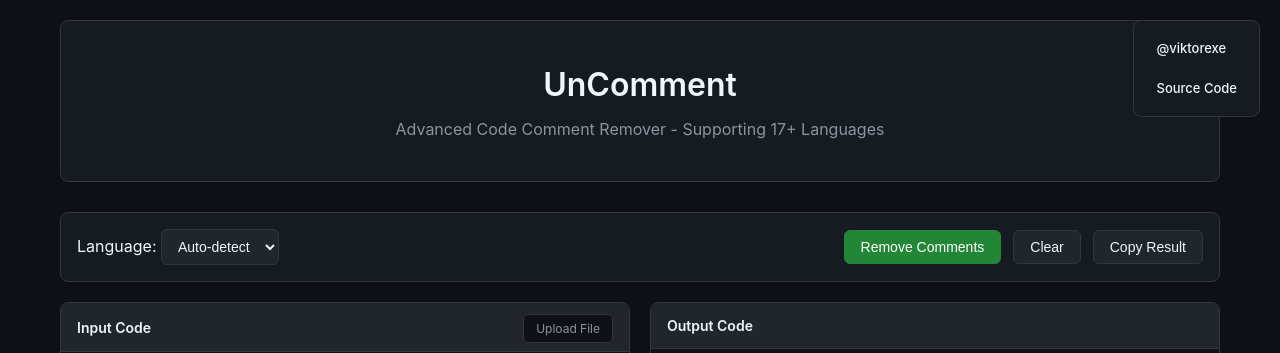
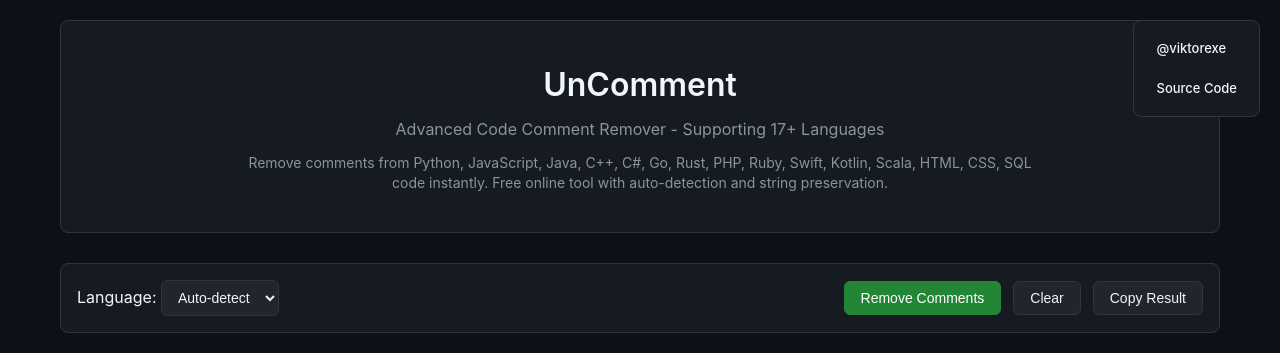
Before and after one commit to viktorexe/uncomment, a Flask app: page / in a window 1280 px wide. Shown: the top 353 px of the page. Run offline with Flask 3, Linux system fonts and the light colour scheme.

Commit message:
sitemapping

```diff
--- a/main.py
+++ b/main.py
@@ -51,5 +51,20 @@ def process_code():
 def get_supported_languages():
     return jsonify(comment_processor.get_supported_languages())
 
+@app.route('/sitemap.xml')
+def sitemap():
+    from flask import send_from_directory
+    return send_from_directory('.', 'sitemap.xml')
+
+@app.route('/robots.txt')
+def robots():
+    from flask import send_from_directory
+    return send_from_directory('.', 'robots.txt')
+
+@app.route('/logo.png')
+def logo():
+    from flask import send_from_directory
+    return send_from_directory('.', 'logo.png')
+
 if __name__ == '__main__':
     app.run(debug=True)
--- /dev/null
+++ b/robots.txt
@@ -0,0 +1,3 @@
+User-agent: *
+Allow: /
+Sitemap: https://uncomment.vercel.app/sitemap.xml
--- a/static/css/style.css
+++ b/static/css/style.css
@@ -49,6 +49,16 @@ body {
 .subtitle {
     font-size: 16px;
     color: var(--text-secondary);
+}
+
+.seo-text {
+    font-size: 14px;
+    color: var(--text-secondary);
+    margin-top: 12px;
+    max-width: 800px;
+    margin-left: auto;
+    margin-right: auto;
+    line-height: 1.4;
 }
 
 .controls {
--- a/templates/index.html
+++ b/templates/index.html
@@ -3,7 +3,71 @@
 <head>
     <meta charset="UTF-8">
     <meta name="viewport" content="width=device-width, initial-scale=1.0">
-    <title>UnComment - Code Comment Remover</title>
+    <title>UnComment - Advanced Code Comment Remover | Remove Comments from 17+ Languages</title>
+    <meta name="description" content="Free online tool to remove comments from code. Supports Python, JavaScript, Java, C++, C#, Go, Rust, PHP, Ruby, Swift, Kotlin, Scala, HTML, CSS, SQL and more. Fast, accurate, and preserves string literals.">
+    <meta name="keywords" content="remove comments, code cleaner, comment remover, python comment remover, javascript comment remover, java comment remover, c++ comment remover, code formatter, programming tools, developer tools">
+    <meta name="author" content="viktorexe">
+    <meta name="robots" content="index, follow">
+    <link rel="canonical" href="https://uncomment.vercel.app/">
+
+    <!-- Favicon -->
+    <link rel="icon" type="image/png" href="/logo.png">
+    <link rel="shortcut icon" href="/logo.png">
+    <link rel="apple-touch-icon" href="/logo.png">
+
+    <!-- Open Graph / Facebook -->
+    <meta property="og:type" content="website">
+    <meta property="og:url" content="https://uncomment.vercel.app/">
+    <meta property="og:title" content="UnComment - Advanced Code Comment Remover">
+    <meta property="og:description" content="Free online tool to remove comments from code. Supports 17+ programming languages including Python, JavaScript, Java, C++, and more.">
+    <meta property="og:image" content="https://uncomment.vercel.app/logo.png">
+    <meta property="og:site_name" content="UnComment">
+
+    <!-- Twitter -->
+    <meta property="twitter:card" content="summary_large_image">
+    <meta property="twitter:url" content="https://uncomment.vercel.app/">
+    <meta property="twitter:title" content="UnComment - Advanced Code Comment Remover">
+    <meta property="twitter:description" content="Free online tool to remove comments from code. Supports 17+ programming languages including Python, JavaScript, Java, C++, and more.">
+    <meta property="twitter:image" content="https://uncomment.vercel.app/logo.png">
+    <meta property="twitter:creator" content="@viktorexe">
+
+    <!-- Additional SEO -->
+    <meta name="theme-color" content="#1a1a1a">
+    <meta name="msapplication-TileColor" content="#1a1a1a">
+    <meta name="application-name" content="UnComment">
+
+    <!-- Schema.org structured data -->
+    <script type="application/ld+json">
+    {
+      "@context": "https://schema.org",
+      "@type": "WebApplication",
+      "name": "UnComment",
+      "description": "Advanced code comment remover supporting 17+ programming languages",
+      "url": "https://uncomment.vercel.app/",
+      "applicationCategory": "DeveloperApplication",
+      "operatingSystem": "Web Browser",
+      "offers": {
+        "@type": "Offer",
+        "price": "0",
+        "priceCurrency": "USD"
+      },
+      "author": {
+        "@type": "Person",
+        "name": "viktorexe",
+        "url": "https://github.com/viktorexe"
+      },
+      "featureList": [
+        "Python comment removal",
+        "JavaScript comment removal",
+        "Java comment removal",
+        "C++ comment removal",
+        "Multi-language support",
+        "String literal preservation",
+        "Auto language detection"
+      ]
+    }
+    </script>
+
     <link rel="stylesheet" href="/static/css/style.css">
 </head>
 <body>
@@ -15,6 +79,7 @@
         <header class="header">
             <h1 class="title">UnComment</h1>
             <p class="subtitle">Advanced Code Comment Remover - Supporting 17+ Languages</p>
+            <p class="seo-text">Remove comments from Python, JavaScript, Java, C++, C#, Go, Rust, PHP, Ruby, Swift, Kotlin, Scala, HTML, CSS, SQL code instantly. Free online tool with auto-detection and string preservation.</p>
         </header>
         <div class="controls">
             <div class="language-selector">
```
Also changed, not shown: sitemap.xml (added, +9 -0 lines), vercel.json.
